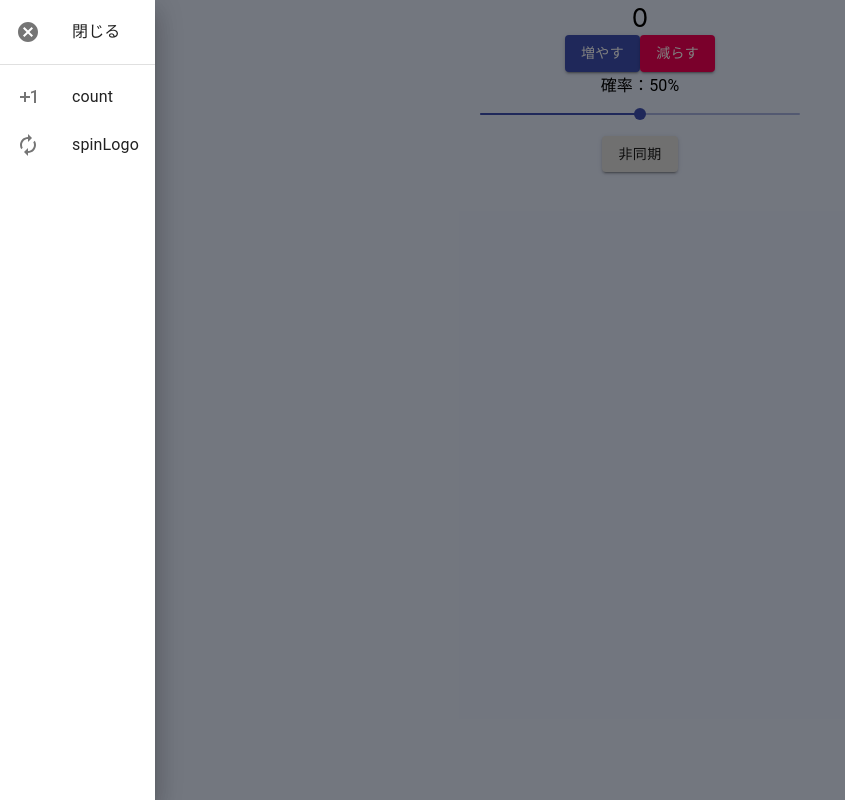
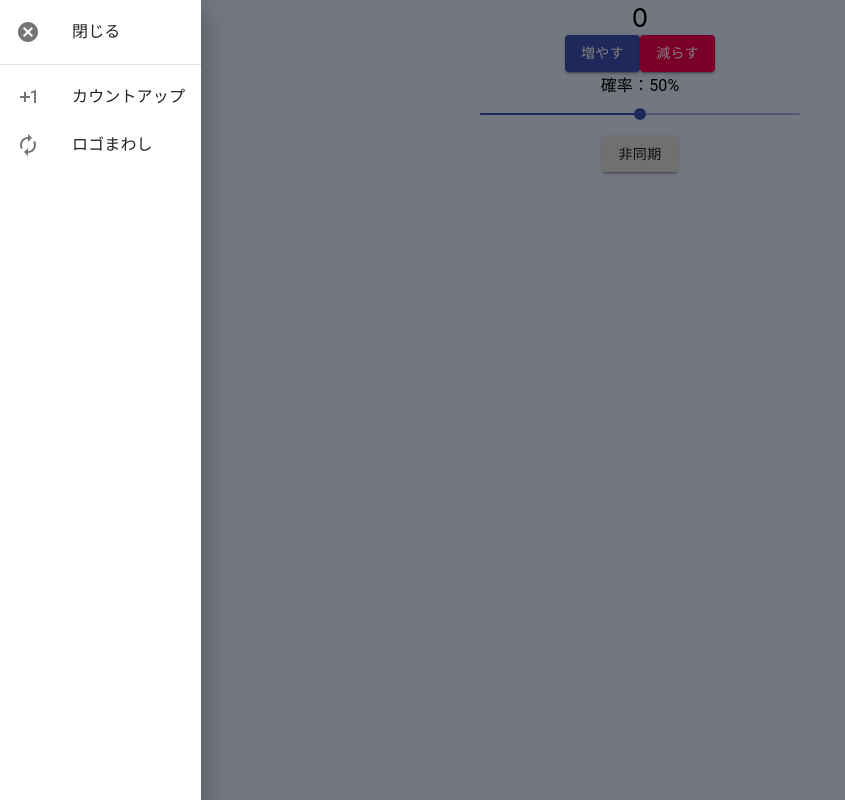
Before and after one commit to nishidemasami/study-react, a React (Create React App) app: page / in a window 1280 px wide. Both pictures are taken after a click on the button 24 px from the left and 24 px from the top of the page. Shown: the whole page, without its empty margins (0-845 px from the left). Built offline with nearby package versions, Linux system fonts and the light colour scheme.

Commit message:
型を改善

```diff
--- a/src/App.tsx
+++ b/src/App.tsx
@@ -1,9 +1,8 @@
 import React from "react";
 import { shallowEqual } from "react-redux";
 import "./App.scss";
-import Count from "./components/Count";
 import Menu from "./components/Menu";
-import SpinLogo from "./components/SpinLogo";
+import MenuItems from "./components/Menu/MenuItems";
 import { useAppSelector } from "./redux/hooks";
 import { RootState } from "./redux/store";
 
@@ -12,17 +11,12 @@ function App(): JSX.Element {
     (state: RootState) => state,
     shallowEqual
   );
-
   return (
     <>
       <React.StrictMode>
         <div className="App">
           <header className="App-header">
-            {appState.component === "count" ? (
-              <Count />
-            ) : appState.component === "spinLogo" ? (
-              <SpinLogo />
-            ) : null}
+            {MenuItems[appState.component].component}
           </header>
         </div>
       </React.StrictMode>
--- a/src/components/Menu/Menu.tsx
+++ b/src/components/Menu/Menu.tsx
@@ -7,17 +7,13 @@ import {
   ListItemIcon,
   ListItemText,
 } from "@material-ui/core";
-import {
-  Autorenew,
-  Cancel,
-  ExposurePlus1,
-  Menu as MenuIcon,
-} from "@material-ui/icons";
+import { Cancel, Menu as MenuIcon } from "@material-ui/icons";
 import { shallowEqual } from "react-redux";
 import { useAppDispatch, useAppSelector } from "../../redux/hooks";
-import { setComponent, setOpenMenu } from "../../redux/state/app";
+import { menuList, setComponent, setOpenMenu } from "../../redux/state/app";
 import { RootState } from "../../redux/store";
 import "./Menu.scss";
+import MenuItems from "./MenuItems";
 
 function Menu(): JSX.Element {
   const { appState } = useAppSelector(
@@ -40,10 +36,8 @@ function Menu(): JSX.Element {
       >
         <div onKeyDown={() => dispatch(setOpenMenu(false))} role="presentation">
           <List>
-            {["Cancel"].map((text) => (
             <ListItem
               button
-                key={text}
               onClick={() => {
                 dispatch(setOpenMenu(false));
               }}
@@ -53,27 +47,22 @@ function Menu(): JSX.Element {
               </ListItemIcon>
               <ListItemText primary="閉じる" />
             </ListItem>
-            ))}
           </List>
           <Divider />
           <List>
-            {(["count", "spinLogo"] as typeof appState.component[]).map(
-              (text) => (
+            {menuList.map((menu) => (
               <ListItem
                 button
-                  key={text}
+                key={menu}
                 onClick={() => {
-                    dispatch(setComponent(text));
+                  dispatch(setComponent(menu));
                   dispatch(setOpenMenu(false));
                 }}
               >
-                  <ListItemIcon>
-                    {text === "count" ? <ExposurePlus1 /> : <Autorenew />}
-                  </ListItemIcon>
-                  <ListItemText primary={text} />
+                <ListItemIcon>{MenuItems[menu].icon}</ListItemIcon>
+                <ListItemText primary={MenuItems[menu].name} />
               </ListItem>
-              )
-            )}
+            ))}
           </List>
         </div>
       </Drawer>
--- /dev/null
+++ b/src/components/Menu/MenuItems.tsx
@@ -0,0 +1,28 @@
+import { Autorenew, ExposurePlus1 } from "@material-ui/icons";
+import { menuComponents } from "../../redux/state/app";
+import Count from "../Count";
+import SpinLogo from "../SpinLogo";
+
+/**
+ * メニューアイテム一覧
+ */
+const MenuItems: {
+  [menu in menuComponents]: {
+    component: JSX.Element;
+    name: string;
+    icon: JSX.Element;
+  };
+} = {
+  count: {
+    component: <Count />,
+    name: "カウントアップ",
+    icon: <ExposurePlus1 />,
+  },
+  spinLogo: {
+    component: <SpinLogo />,
+    name: "ロゴまわし",
+    icon: <Autorenew />,
+  },
+};
+
+export default MenuItems;
--- a/src/index.tsx
+++ b/src/index.tsx
@@ -1,4 +1,3 @@
-import React from "react";
 import ReactDOM from "react-dom";
 import { Provider } from "react-redux";
 import App from "./App";
--- a/src/redux/state/app.ts
+++ b/src/redux/state/app.ts
@@ -1,11 +1,17 @@
 import { createSlice, PayloadAction } from "@reduxjs/toolkit";
+
+/** メニュー一覧タイプ */
+export type menuComponents = "count" | "spinLogo";
+
+/** メニューリスト */
+export const menuList: menuComponents[] = ["count", "spinLogo"];
 
 // Define a type for the slice state
 interface AppState {
   /** メニューを表示するかどうか */
   openMenu: boolean;
   /** 表示するコンポーネント */
-  component: "count" | "spinLogo";
+  component: menuComponents;
 }
 
 // Define the initial state using that type
@@ -13,7 +19,8 @@ const initialState: AppState = {
   openMenu: false,
   component: "count",
 };
-export const appSlice = createSlice({
+
+const appSlice = createSlice({
   name: "app",
   initialState,
   reducers: {
--- a/src/redux/state/count.ts
+++ b/src/redux/state/count.ts
@@ -20,7 +20,7 @@ const initialState: CounterState = {
   count: 0,
   percent: 50,
 };
-export const countSlice = createSlice({
+const countSlice = createSlice({
   name: "count",
   initialState,
   reducers: {
--- a/src/redux/state/spinLogo.ts
+++ b/src/redux/state/spinLogo.ts
@@ -10,7 +10,7 @@ interface SpinLogoState {
 const initialState: SpinLogoState = {
   spin: false,
 };
-export const spinLogoSlice = createSlice({
+const spinLogoSlice = createSlice({
   name: "spinLogo",
   initialState,
   reducers: {
--- a/src/redux/thunk/fetchCounter.ts
+++ b/src/redux/thunk/fetchCounter.ts
@@ -7,12 +7,15 @@ import { setProgress } from "../state/count";
  * @param second 秒数
  * @remarks
  * second秒後にpercent%の確率でtrueを返し、
- * でなければfalseを返す
+ * でなければrejectする
  */
-const judgment = (percent: number, second: number) =>
-  new Promise<boolean>((resolve) => {
+const judgment = async (percent: number, second: number) =>
+  new Promise<boolean>((resolve, reject) => {
     setTimeout(() => {
-      resolve(Math.random() < percent / 100);
+      if (Math.random() < percent / 100) {
+        resolve(true);
+      }
+      reject(new Error());
     }, second * 1000);
   });
 
@@ -44,7 +47,7 @@ const fetchCounter = createAsyncThunk<
   async (arg, thunk): Promise<fetchCounterReturnType> => {
     thunk.dispatch(setProgress(true));
 
-    const res = await judgment(arg.percent, arg.second);
+    const res = await judgment(arg.percent, arg.second).catch(() => false);
 
     thunk.dispatch(setProgress(false));
 
```
Also changed, not shown: .eslintrc.json, 16 other files (tests, documents, lock files or other folders). Lines whose indentation alone changed are shown as unchanged.
